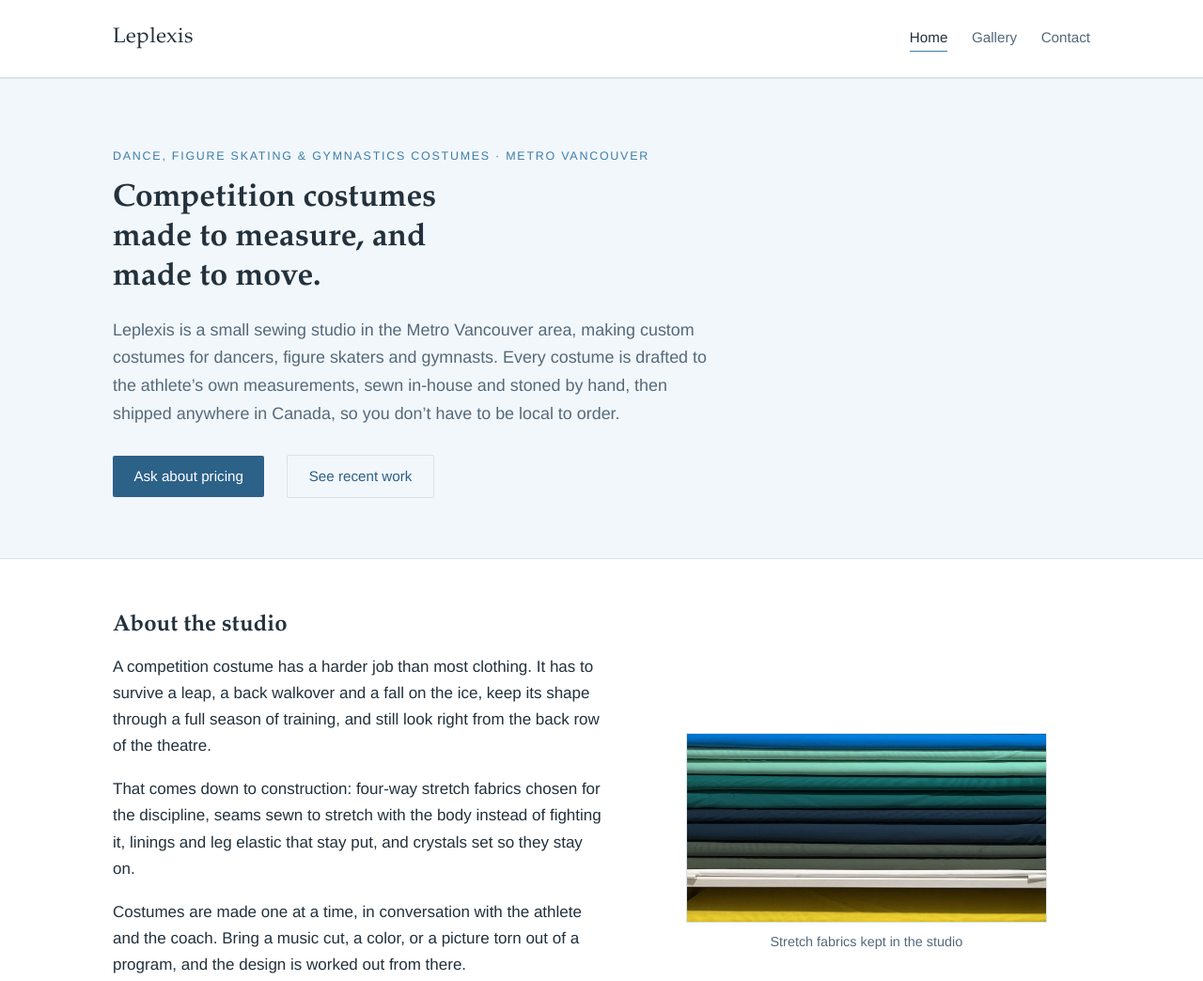
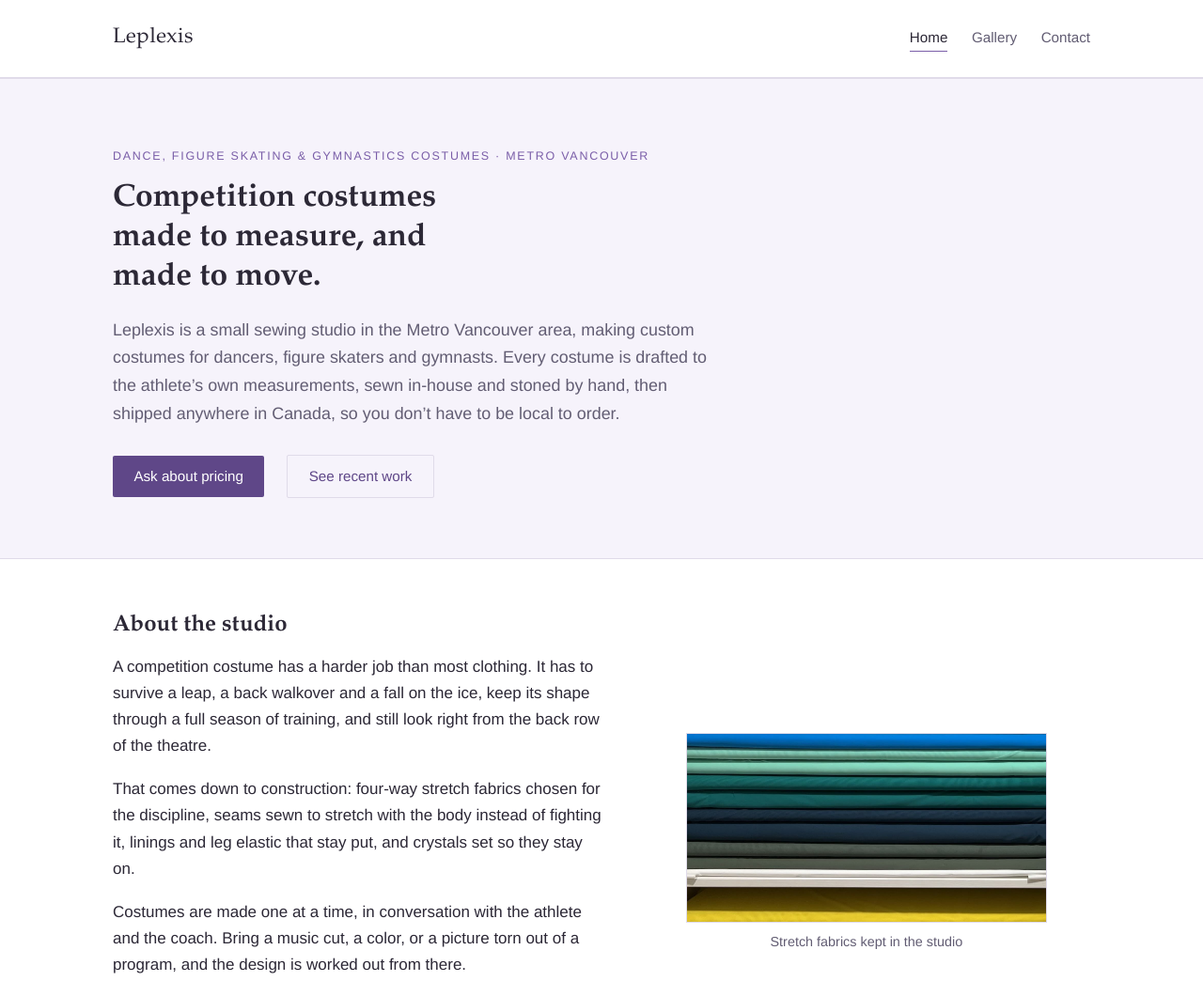
Before and after one commit to leplexis/Artfitwear, a plain HTML site: page index.html in a window 1280 px wide. Shown: the top 1044 px of the page at 94% size. Drawn offline with Linux system fonts and the light colour scheme.

Commit message:
color change

```diff
--- a/css/style.css
+++ b/css/style.css
@@ -1,15 +1,15 @@
 /* Leplexis — base styles */
 
 :root {
-  --ink:        #23313c;
-  --ink-soft:   #55697a;
-  --line:       #d9e3ea;
-  --line-soft:  #e9f0f5;
-  --bg:         #ffffff;
-  --bg-tint:    #f2f7fb;
-  --blue:       #3d7ea8;
-  --blue-dark:  #2c6188;
-  --measure:    68rem;
+  --ink:          #2c2836;
+  --ink-soft:     #625d73;
+  --line:         #e0dbe9;
+  --line-soft:    #eeeaf4;
+  --bg:           #ffffff;
+  --bg-tint:      #f6f3fb;
+  --accent:       #7a5ea8;
+  --accent-dark:  #5f4788;
+  --measure:      68rem;
 }
 
 *,
@@ -43,11 +43,11 @@ p { margin: 0 0 1.1em; }
 p:last-child { margin-bottom: 0; }
 
 a {
-  color: var(--blue-dark);
+  color: var(--accent-dark);
   text-decoration: underline;
   text-underline-offset: 2px;
 }
-a:hover { color: var(--blue); }
+a:hover { color: var(--accent); }
 
 img { max-width: 100%; display: block; }
 
@@ -82,7 +82,7 @@ img { max-width: 100%; display: block; }
   text-decoration: none;
 }
 
-.wordmark span { color: var(--blue); }
+.wordmark span { color: var(--accent); }
 
 .nav {
   display: flex;
@@ -97,11 +97,11 @@ img { max-width: 100%; display: block; }
   border-bottom: 1px solid transparent;
 }
 
-.nav a:hover { color: var(--blue-dark); }
+.nav a:hover { color: var(--accent-dark); }
 
 .nav a[aria-current="page"] {
   color: var(--ink);
-  border-bottom-color: var(--blue);
+  border-bottom-color: var(--accent);
 }
 
 /* ---------- Sections ---------- */
@@ -127,7 +127,7 @@ section.tint + section { border-top: 0; }
   font-size: 0.78rem;
   letter-spacing: 0.14em;
   text-transform: uppercase;
-  color: var(--blue);
+  color: var(--accent);
   margin-bottom: 0.9rem;
 }
 
@@ -149,7 +149,7 @@ section.tint + section { border-top: 0; }
 
 .button {
   display: inline-block;
-  background: var(--blue-dark);
+  background: var(--accent-dark);
   color: #fff;
   text-decoration: none;
   padding: 0.6rem 1.4rem;
@@ -157,18 +157,18 @@ section.tint + section { border-top: 0; }
   font-size: 0.95rem;
 }
 
-.button:hover { background: var(--blue); color: #fff; }
+.button:hover { background: var(--accent); color: #fff; }
 
 .button-quiet {
   background: transparent;
-  color: var(--blue-dark);
+  color: var(--accent-dark);
   border: 1px solid var(--line);
 }
 
 .button-quiet:hover {
   background: #fff;
-  color: var(--blue-dark);
-  border-color: var(--blue);
+  color: var(--accent-dark);
+  border-color: var(--accent);
 }
 
 /* ---------- Grids ---------- */
@@ -283,9 +283,9 @@ section.tint + section { border-top: 0; }
   top: 0.1rem;
   width: 1.7rem;
   height: 1.7rem;
-  border: 1px solid var(--blue);
+  border: 1px solid var(--accent);
   border-radius: 50%;
-  color: var(--blue-dark);
+  color: var(--accent-dark);
   font-size: 0.85rem;
   line-height: 1.6rem;
   text-align: center;
@@ -331,4 +331,4 @@ section.tint + section { border-top: 0; }
 }
 
 .site-footer a { color: var(--ink-soft); }
-.site-footer a:hover { color: var(--blue-dark); }
+.site-footer a:hover { color: var(--accent-dark); }
```
